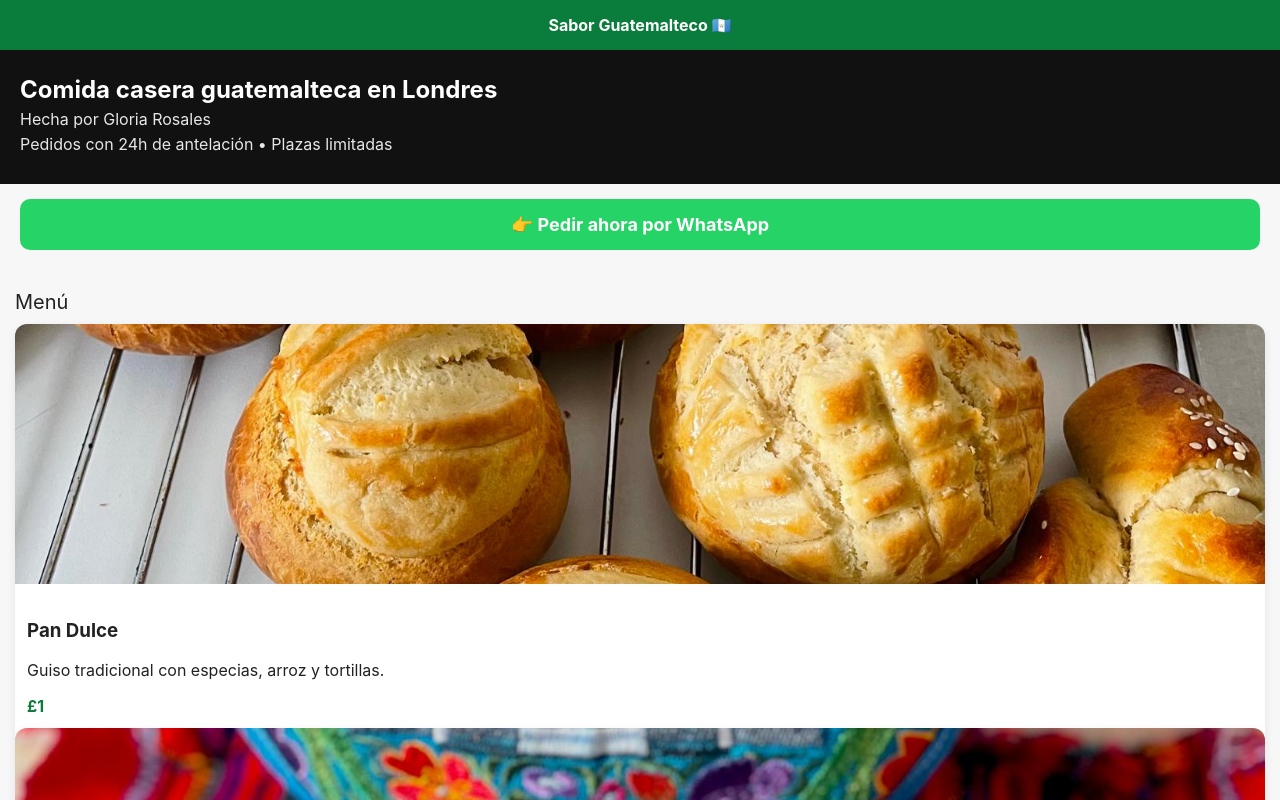
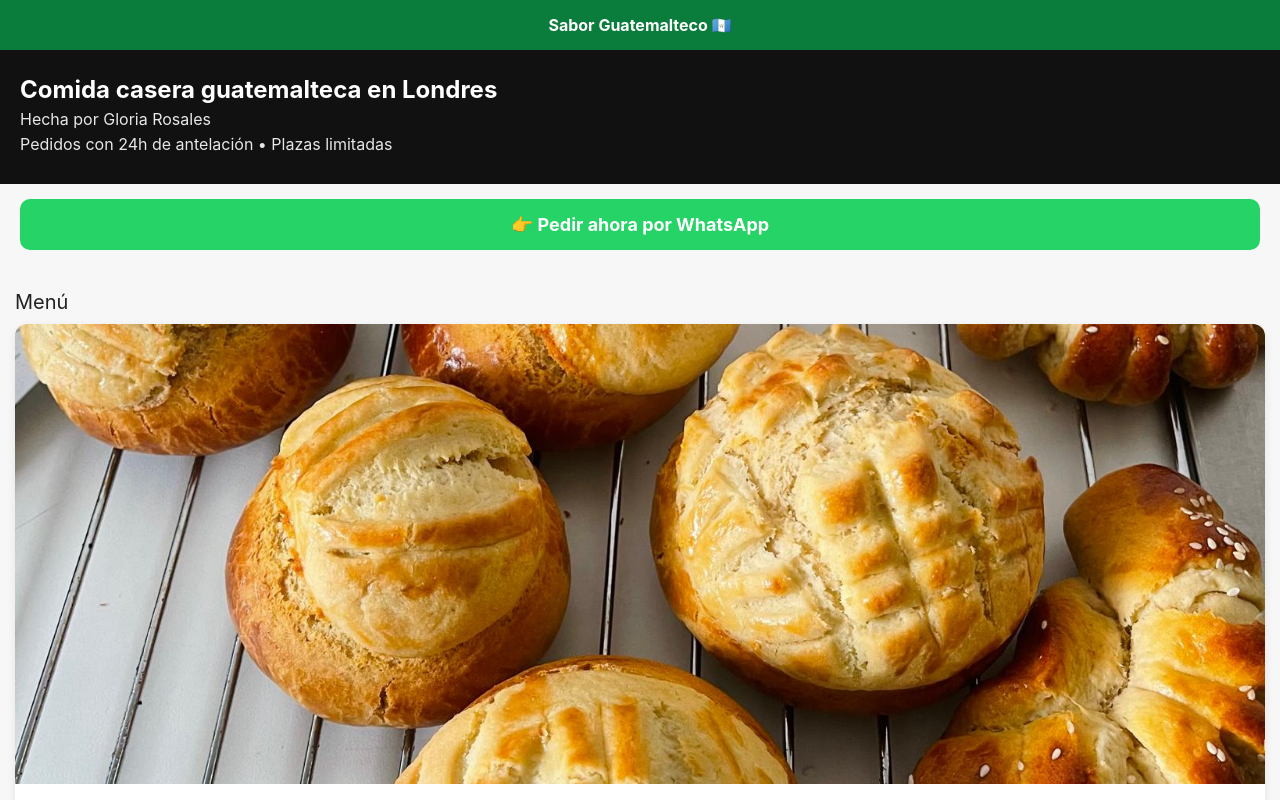
Before and after one commit to vikelpinochin22/saborguatemalteco, a plain HTML site: page index.html in a window 1280 px wide. Shown: the top 800 px of the page. Drawn offline with Linux system fonts and the light colour scheme.

Commit message:
Update index.html

```diff
--- a/index.html
+++ b/index.html
@@ -83,7 +83,7 @@ body {
 
 .card img {
   width: 100%;
-  height: 260px;
+  height: 460px;
   object-fit: cover;
 }
 
```
